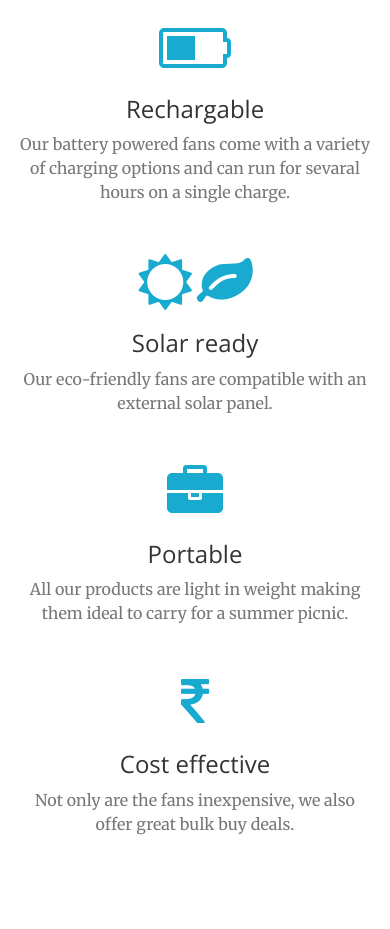
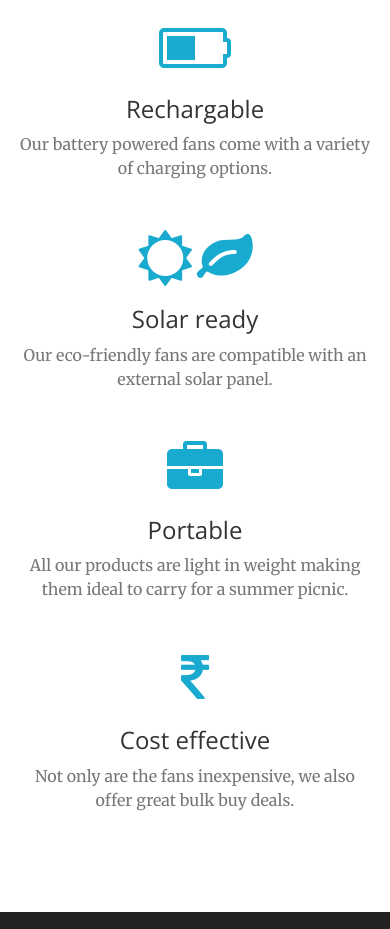
Before and after one commit to savi-plastic/savi-plastic.github.io, a website: page index.html in a window 390 px wide. Shown: the part 1080-2009 px from the top of the page. Drawn offline with nearby package versions, Linux system fonts and the light colour scheme.

Commit message:
Remove text to fix tablet design.

```diff
--- a/index.html
+++ b/index.html
@@ -114,7 +114,7 @@
                     <div class="service-box">
                         <i class="fa fa-4x fa-battery-half text-primary sr-icons"></i>
                         <h3>Rechargable</h3>
-                        <p class="text-muted">Our battery powered fans come with a variety of charging options and can run for sevaral hours on a single charge.</p>
+                        <p class="text-muted">Our battery powered fans come with a variety of charging options.</p>
                     </div>
                 </div>
                 <div class="col-lg-3 col-md-6 text-center">
```
